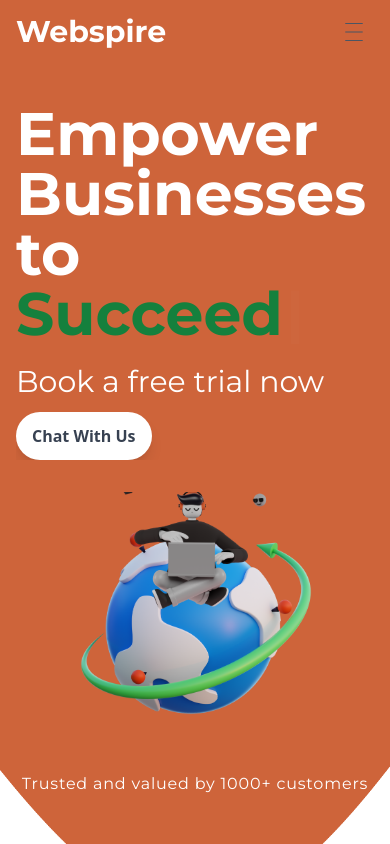
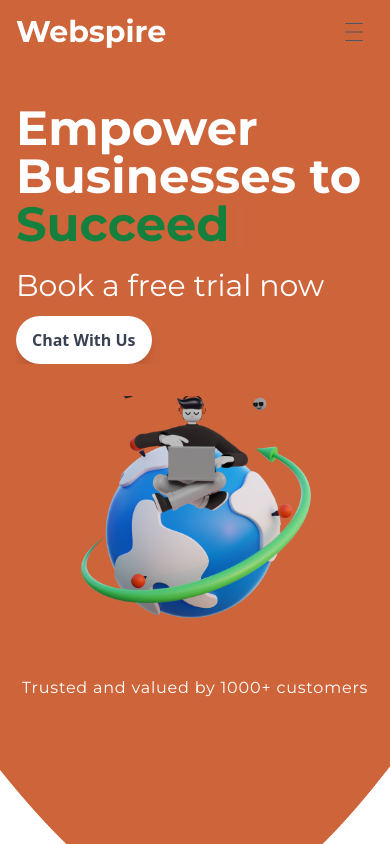
Before and after one commit to Ayush01010101/Webspire, a Next.js app: page / in a window 390 px wide. Built offline with nearby package versions, Linux system fonts and the light colour scheme.

Commit message:
changes for resposive

```diff
--- a/app/Header.jsx
+++ b/app/Header.jsx
@@ -35,17 +35,18 @@ function Header() {
               <div className="flex flex-col md:flex-row items-center justify-between">
                 <div className="w-full md:w-1/2 text-white mb-8 md:mb-0 space-y-5 md:space-y-7">
                   <h1
-                    className={`${montserrat.className} md:text-6xl text-6xl`}
+                    className={`${montserrat.className}  md:text-6xl text-wrap text-5xl overflow-hidden `}
                   >
                      Empower  Businesses to{" "}
                     <span  className={`text-green-700    block`}>
                       {/* Style will be inherited from the parent element */}
                       <Typewriter
                         words={["Grow", "Succeed", "Shine", "Stand Out", "Connect"]}
-                        loop={5}
+                        loop={0}
                         cursor
                         cursorStyle="|"
                         typeSpeed={120}
+
                         deleteSpeed={150}
                         delaySpeed={2000}
                         cursorColor="white"
```
